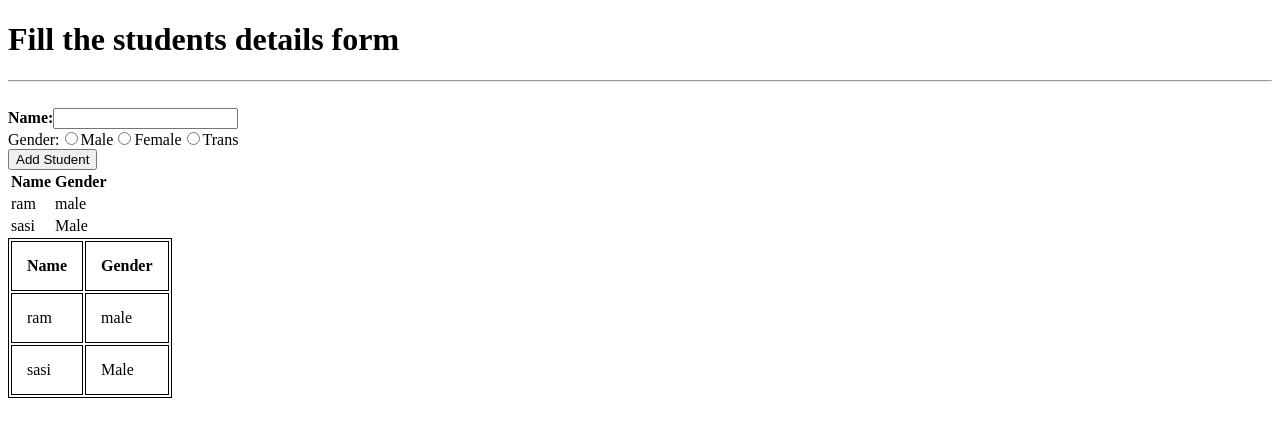
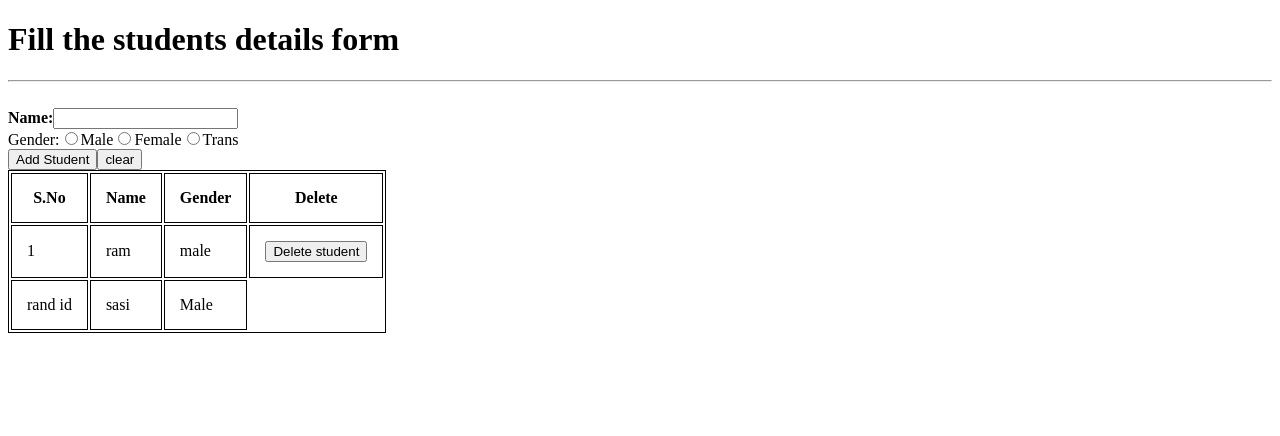
Before and after one commit to aerosasi/Angular_Students, an Angular app in the folder stud-table/: page /Students in a window 1280 px wide. Shown: the top 436 px of the page. Built offline with nearby package versions, Linux system fonts and the light colour scheme.

Commit message:
Able to delete the elements in table
able to delete the elements from the table

```diff
--- a/stud-table/src/app/students/details/details.component.css
+++ b/stud-table/src/app/students/details/details.component.css
@@ -0,0 +1,7 @@
+table, th, td {
+    border: 1px solid black;
+  }
+
+  th, td {
+    padding: 15px;
+  }
--- a/stud-table/src/app/students/details/details.component.html
+++ b/stud-table/src/app/students/details/details.component.html
@@ -2,7 +2,7 @@
 <hr>
 <br>
 
-<form action="" (submit)="addStudent()">
+<form action=""  onsubmit=" this.reset();">
     <label for=""><b> Name:</b>
     </label>
     <input type="text" [(ngModel)]="studname" name="studname">
@@ -22,22 +22,29 @@
 
 
     </div>
-    <button type="submit" (keyup.enter)="addStudent()">Add Student</button>
+    <button type="submit" (keyup.enter)="addStudent()" (click)="addStudent()">Add Student</button>
 
-
+    <button type="clear" onsubmit="this.reset();">clear</button>
 </form>
 
 <table >
     <tr >
+        <th>S.No</th>
         <th>Name</th>
         <th>Gender</th>
+        <th>Delete</th>
     </tr>
 
 
     <tr *ngFor="let student of studata">
+        <td>{{student.id}}</td>
         <td>{{student.name}}</td>
         <td>{{student.gender}}</td>
+        <td><button (click)="deleteStudent(student.id)"> Delete student </button></td>
     <tr>
+        <td>
+            rand id
+        </td>
         <td >
             sasi
         </td>
--- a/stud-table/src/app/students/details/details.component.ts
+++ b/stud-table/src/app/students/details/details.component.ts
@@ -11,6 +11,7 @@ export class DetailsComponent implements OnInit {
   studata:studata[];
   studname;
   studgender;
+  rid=1;
    games=[];
   constructor() {
 
@@ -36,6 +37,7 @@ export class DetailsComponent implements OnInit {
   }]
 
   this.studata=[{
+    id:1,
     name:"ram",
     gender:"male"
   }]
@@ -51,10 +53,12 @@ export class DetailsComponent implements OnInit {
  addStudent(){
   console.log(this.studname + this.studgender);
     this.studata.push({
+      id:this.rid+1,
       name: this.studname,
       gender: this.studgender
     })
-    console.log(studata);
+    this.rid++;
+    console.log(this.studata);
 
 
 
@@ -65,4 +69,8 @@ export class DetailsComponent implements OnInit {
   //  )
  }
 
+ deleteStudent(id: number): void {
+  this.studata = this.studata.filter(studata => studata.id !== id);
 }
+
+}
--- a/stud-table/src/app/students/studata.model.ts
+++ b/stud-table/src/app/students/studata.model.ts
@@ -1,8 +1,10 @@
 export class studata{
+    public id:number;
     public name: string;
     public gender:string;
 
-    constructor(studname:string,studgender:string){
+    constructor(id:number,studname:string,studgender:string){
+        this.id=id;
         this.name=studname;
         this.gender=studgender;
     }
--- a/stud-table/src/app/students/table/table.component.html
+++ b/stud-table/src/app/students/table/table.component.html
@@ -1,4 +1,4 @@
-<table >
+<!-- <table >
     <tr >
         <th>Name</th>
         <th>Gender</th>
@@ -17,4 +17,4 @@
         </td>
     </tr>
 
-</table>
+</table> -->
--- a/stud-table/src/app/students/table/table.component.ts
+++ b/stud-table/src/app/students/table/table.component.ts
@@ -9,9 +9,7 @@ import { studata } from '../studata.model';
 })
 export class TableComponent implements OnInit {
 
-  studata: studata[]=[
-    new studata('ram','male')
-  ];
+
 
   constructor() {}
 
```
